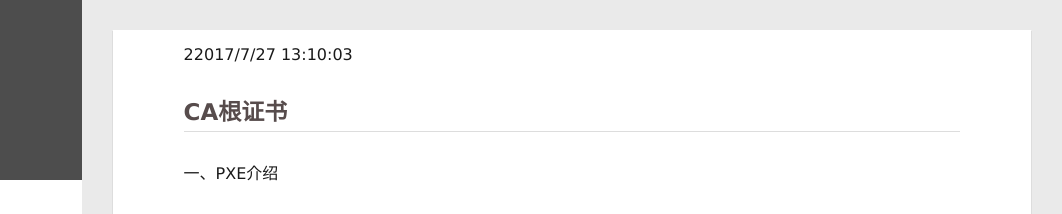
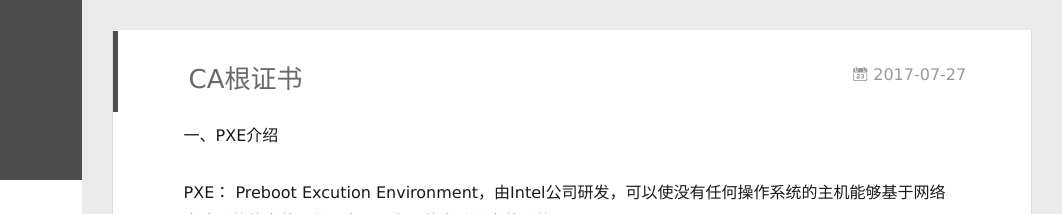
Before and after one commit to selfflying/selfflying.github.io, a plain HTML site: page index.html in a window 1280 px wide. Shown: the top 214 px of the page, 218-1280 px from the left. Drawn offline with Linux system fonts and the light colour scheme; no server answers.

Commit message:
Site updated: 2017-07-28 08:27:24

```diff
--- a/index.html
+++ b/index.html
@@ -154,10 +154,24 @@
     <article id="post-test" class="article article-type-post  article-index" itemscope itemprop="blogPost">
   <div class="article-inner">
 
+      <header class="article-header">
+
+
+    <h1 itemprop="name">
+      <a class="article-title" href="/2017/07/27/test/">CA根证书</a>
+    </h1>
+
+
+
+        <a href="/2017/07/27/test/" class="archive-article-date">
+  	<time datetime="2017-07-27T05:04:45.441Z" itemprop="datePublished"><i class="icon-calendar icon"></i>2017-07-27</time>
+</a>
+
+      </header>
+
     <div class="article-entry" itemprop="articleBody">
 
-        <p>22017/7/27 13:10:03</p>
-<h2 id="CA根证书"><a href="#CA根证书" class="headerlink" title="CA根证书"></a>CA根证书</h2><p>一、PXE介绍</p>
+        <p>一、PXE介绍</p>
 <p>PXE： Preboot Excution Environment，由Intel公司研发，可以使没有任何操作系统的主机能够基于网络完成系统的安装工作，实现服务器的自动化安装系统<br>
 
           <a class="article-more-a" href="/2017/07/27/test/#more">more >></a>
```
Also changed, not shown: 2017/07/26/hello-world/index.html (+1 -1 lines), 2017/07/27/test/index.html (+23 -9 lines), archives/2017/07/index.html (+6 -0 lines), archives/2017/index.html (+6 -0 lines), archives/index.html (+6 -0 lines).
